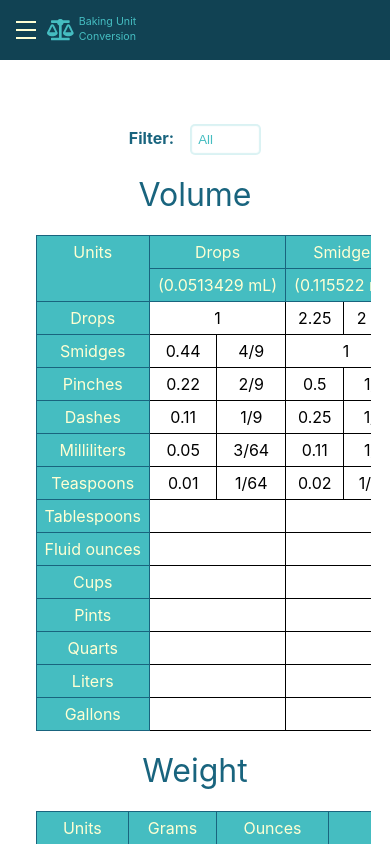
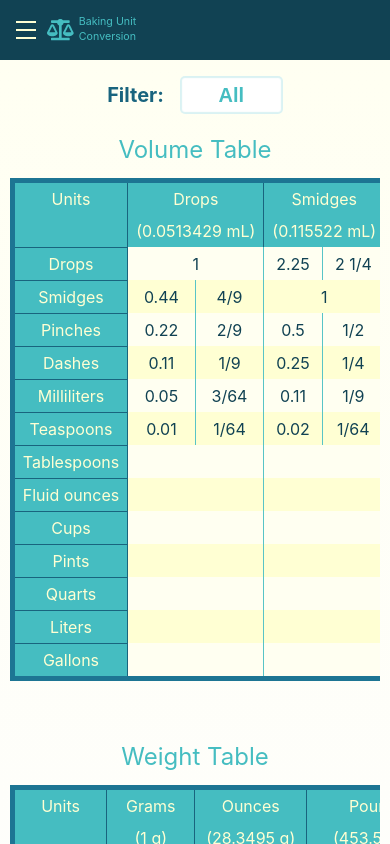
Before and after one commit to shannonyoshi/unit-conversion, a React (Create React App) app: page /charts in a window 390 px wide. Shown: the top 844 px of the page. Built offline with nearby package versions, Linux system fonts and the light colour scheme.

Commit message:
added styling for better responsiveness

```diff
--- a/src/components/chartTables.jsx
+++ b/src/components/chartTables.jsx
@@ -3,7 +3,6 @@ import { unitDict } from "../util/units";
 import { filterFractions, filterUnits } from "../util/utilFunctions";
 
 export default function ChartTables({ units }) {
-
   let chartType = new Set();
   for (let i = 0; i < units.length; i++) {
     let curr = units[i];
@@ -15,19 +14,27 @@ export default function ChartTables({ units }) {
     let units2 = filterUnits("normUnit", "g", units);
     return (
       <div>
-        <h1>Volume</h1>
+        <div className="single-table">
+          <h1>Volume Table</h1>
           <ChartTable units={units1} table={"volume"} />
-        <h1>Weight</h1>
+        </div>
+        <div className="single-table">
+          <h1>Weight Table</h1>
           <ChartTable units={units2} table={"weight"} />
+        </div>
       </div>
     );
   } else {
-    return <ChartTable units={units} table={"single"}/>;
+    return (
+      <div className="single-table">
+        <h1>{unitDict[units[0]].normUnit === "mL" ? "Volume" : "Weight"} Table</h1>
+        <ChartTable units={units} table={"single"} />
+      </div>
+    );
   }
 }
 
 function ChartTable({ units, table }) {
-
   let tData = [];
   for (let i = 0; i < units.length; i++) {
     let currName = units[i];
@@ -44,7 +51,9 @@ function ChartTable({ units, table }) {
         "allClosest",
         conversion - convertedInt
       );
-      subResult["string"] = `${convertedInt > 0 ? convertedInt + " " : ""}${closestFrac[0]}`;
+      subResult["string"] = `${convertedInt > 0 ? convertedInt + " " : ""}${
+        closestFrac[0]
+      }`;
       currResult.rData.push(subResult);
     }
     tData.push(currResult);
@@ -55,7 +64,9 @@ function ChartTable({ units, table }) {
       <table>
         <thead>
           <tr>
-          <th scope="col" rowSpan="2">Units</th>
+            <th scope="col" rowSpan="2">
+              Units
+            </th>
             {/* <th scope="col">Test</th> */}
             {units.map((unitName) => (
               <th colSpan="2" scope="col" key={`${table} header ${unitName}`}>
@@ -65,7 +76,10 @@ function ChartTable({ units, table }) {
           </tr>
           <tr>
             {units.map((unitName) => (
-            <th colSpan="2" scope="col" key={`${table} "normU" ${unitDict[unitName].conversion}`}>
+              <th
+                colSpan="2"
+                scope="col"
+                key={`${table} "normU" ${unitDict[unitName].conversion}`}>
                 ({unitDict[unitName].conversion} {unitDict[unitName].normUnit})
               </th>
             ))}
@@ -77,12 +91,26 @@ function ChartTable({ units, table }) {
               <th scope="row" className="freeze">
                 {row.heading.charAt(0).toUpperCase() + row.heading.slice(1)}
               </th>
-        {row.rData.map((subU, i) => (Number.isInteger(subU.decimal)? <td colSpan="2" key={` ${table} entry ${row.heading} ${index} ${i}`}>{subU.decimal===0? "": subU.decimal}</td>:
-              < React.Fragment key={`${table} entry ${row.heading} ${index} ${i}`}>
-              <td >{subU.decimal===0?"": subU.decimal}</td>
-              <td>{subU.decimal===0?"": subU.string}</td>
-              </ React.Fragment>
-            ))}
+              {row.rData.map((subU, i) =>
+                Number.isInteger(subU.decimal) ? (
+                  <td
+                    colSpan="2"
+                    key={` ${table} entry ${row.heading} ${index} ${i}`}
+                    className={index % 2 === 1 ? "odd" : ""}>
+                    {subU.decimal === 0 ? "" : subU.decimal}
+                  </td>
+                ) : (
+                  <React.Fragment
+                    key={`${table} entry ${row.heading} ${index} ${i}`}>
+                    <td className={index % 2 === 1 ? "odd" : ""}>
+                      {subU.decimal === 0 ? "" : subU.decimal}
+                    </td>
+                    <td className={index % 2 === 1 ? "odd" : ""}>
+                      {subU.decimal === 0 ? "" : subU.string}
+                    </td>
+                  </React.Fragment>
+                )
+              )}
             </tr>
           ))}
         </tbody>
--- a/src/styling/chartView.scss
+++ b/src/styling/chartView.scss
@@ -1,62 +1,90 @@
 @import "variables";
 @import "mixins";
 
-.page-wrapper{
-  height:100%;
-  width:100%;
-  display:block;
+.charts-page-wrapper {
+  height: 100%;
+  width: 100%;
+  display: block;
   // background: rgb(251, 251, 246);
-  // background: linear-gradient(
-  //   0deg,
-  //   rgba(251, 251, 246, .3) 0%,
-  //   rgba(255, 255, 211, 0.4) 100%);
+  background: linear-gradient(
+    0deg,
+    rgba(251, 251, 246, 0.3) 0%,
+    rgba(255, 255, 211, 0.3) 100%
+  );
   // background-color: color(off-white);
-  padding:$m-padding 0;
-  h1{
+
+  h1 {
     @include title;
-    padding:$xs-padding;
+    color: color(medium);
+    padding: $xs-padding;
   }
-  .filter{
-    margin: $s-padding;
+  .filter {
+    padding: $m-padding 0 $s-padding;
+    vertical-align: middle;
+    @media (max-width: 600px) {
+      padding: $s-padding 0 $xs-padding;
     }
+
     label {
       @include form-label;
       padding-right: $s-padding;
       font-weight: bold;
+      @media (max-width: 1100px) {
+        font-size: 1.25em;
+      }
     }
     select {
       @include select-mixin;
+      font-size: 1.5em;
+      font-weight: bold;
+      @media (max-width: 1100px) {
+        font-size: 1.25em;
       }
     }
-.table-wrapper{
+  }
+}
+.single-table {
+  margin-bottom: $lg-padding;
+}
+.table-wrapper {
   overflow-x: auto;
-  width:90%;
-  margin-left:5%;
+  width: 90%;
+  margin: auto;
+  @media (max-width: 1100px) {
+    width: 95%;
+  }
 }
 
-table{
-  width:100%;
-  border: 1px solid black;
-  border-collapse: collapse;
-  margin: $s-padding;
-  th{
-    color:color(light);
+table {
+  width: 100%;
+  border-collapse: separate;
+  border: 5px solid color(dark-highlight);
+  th {
+    color: color(light);
     background-color: color(medium);
-    padding:$xs-padding;
-    border: 1px solid color(dark);
-    border-collapse: collapse;
-    white-space:nowrap;
-
+    padding: $xs-padding;
+    border-right: 1px solid color(dark);
+    // border-collapse: collapse;
+    white-space: nowrap;
   }
-  th[scope=row] {
+  th[scope="row"] {
+    border-top: 1px solid color(dark);
     position: -webkit-sticky;
     position: sticky;
     left: 0;
     z-index: 1;
   }
-  td {
-    padding:$xxs-padding;
-    white-space:nowrap;
-    border: 1px solid black;
+  tr {
+    .odd {
+      background-color: color(light);
     }
   }
+  td {
+    background-color: color(off-white);
+    padding: $xxs-padding;
+    white-space: nowrap;
+    // border: 1px solid black;
+    border-right: 1px solid color(medium-highlight);
+    color: color(darker);
+  }
+}
--- a/src/styling/convertView.scss
+++ b/src/styling/convertView.scss
@@ -5,7 +5,8 @@
   display: flex;
   justify-content: space-evenly;
   flex-wrap: wrap;
-  margin-bottom:5vh;
+  padding-bottom:5vh;
+  background-color: rgba(251, 251, 246, .5);
 }
 
 .card-small {
@@ -17,6 +18,7 @@
 .form-wrapper {
   display: flex;
   flex-direction: column;
+
   .form-section {
     padding: $s-padding;
     padding-left:$lg-padding;
--- a/src/styling/header.scss
+++ b/src/styling/header.scss
@@ -16,8 +16,12 @@
   font-size: calc(10px + 2vmin);
   color: color(medium);
   box-sizing: border-box;
+  transition: all .5s;
   @media(max-width:1100px) {
     align-items: center;
+  }
+  @media(max-height: 800px) {
+    flex-direction: column;;
   }
   @media (max-width: 600px) {
     display: block;
@@ -52,6 +56,7 @@
     line-height: 1.4em;
     font-size: 1em;
     padding-left: $s-padding;
+    white-space:nowrap;
     @media (max-width: 1100px) {
       font-size: 0.75em;
       line-heigh: 1em;
@@ -135,12 +140,12 @@ nav {
   display: flex;
   align-items: flex-end;
   justify-content: space-around;
-  width: 50vw;
+  width: 60vw;
   padding-bottom: $s-padding;
   padding-right: 0 $m-padding $s-padding 0;
   @media (max-width: 1100px) {
     max-width: 75vw;
-    width: auto;
+    // width: 70vw;
     padding: 0 $m-padding 0 0 ;
   }
   @media (max-width: 600px) {
@@ -181,7 +186,7 @@ nav {
     padding: $xs-padding;
     white-space:nowrap;
     @media (max-width: 1100px) {
-      font-size: 0.75em;
+      font-size: 0.9em;
     }
     @media (max-width: 600px) {
       font-size:1em;
--- a/src/styling/mixins.scss
+++ b/src/styling/mixins.scss
@@ -30,6 +30,9 @@
 
 @mixin select-mixin {
   @include input-mixin;
+  text-align:center;
+  text-align-last: center;
+  -moz-text-align-last: center;
   -webkit-appearance: none;
   -moz-appearance: none;
   -ms-appearance: none;
@@ -114,6 +117,13 @@
   font-size: 2em;
   padding: $m-padding;
   color: color(dark);
+  @media(max-width: 1100px) {
+    font-size:1.7em;
+  }
+  @media(max-width: 600px) {
+    font-size:1.5em;
+    padding: $s-padding
+  }
 }
 
 //card mixins
@@ -122,7 +132,7 @@
   background: linear-gradient(
     0deg,
     rgba(251, 251, 246, 1) 0%,
-    rgba(255, 255, 211, 0.4) 100%
+    rgba(255, 255, 211, 0.3) 100%
   );
   border-radius: 5px;
   box-shadow: 4px 4px 10px 0px rgba(0, 0, 0, 0.4);
--- a/src/views/chartView.jsx
+++ b/src/views/chartView.jsx
@@ -22,7 +22,7 @@ export default function ChartView() {
   // console.log('unitFilter:units', unitFilter,":",units)
 
   return (
-    <div className="page-wrapper">
+    <div className="charts-page-wrapper">
       <ChartFilter unitFilters={unitFilters} unitFilter={unitFilter} setUnitFilter={setUnitFilter} setUnits={setUnits}/>
       <ChartTables units={units}/>
     </div>
```
Also changed, not shown: src/components/chartFilter.jsx (+16 -16 lines). Lines whose indentation alone changed are shown as unchanged.
